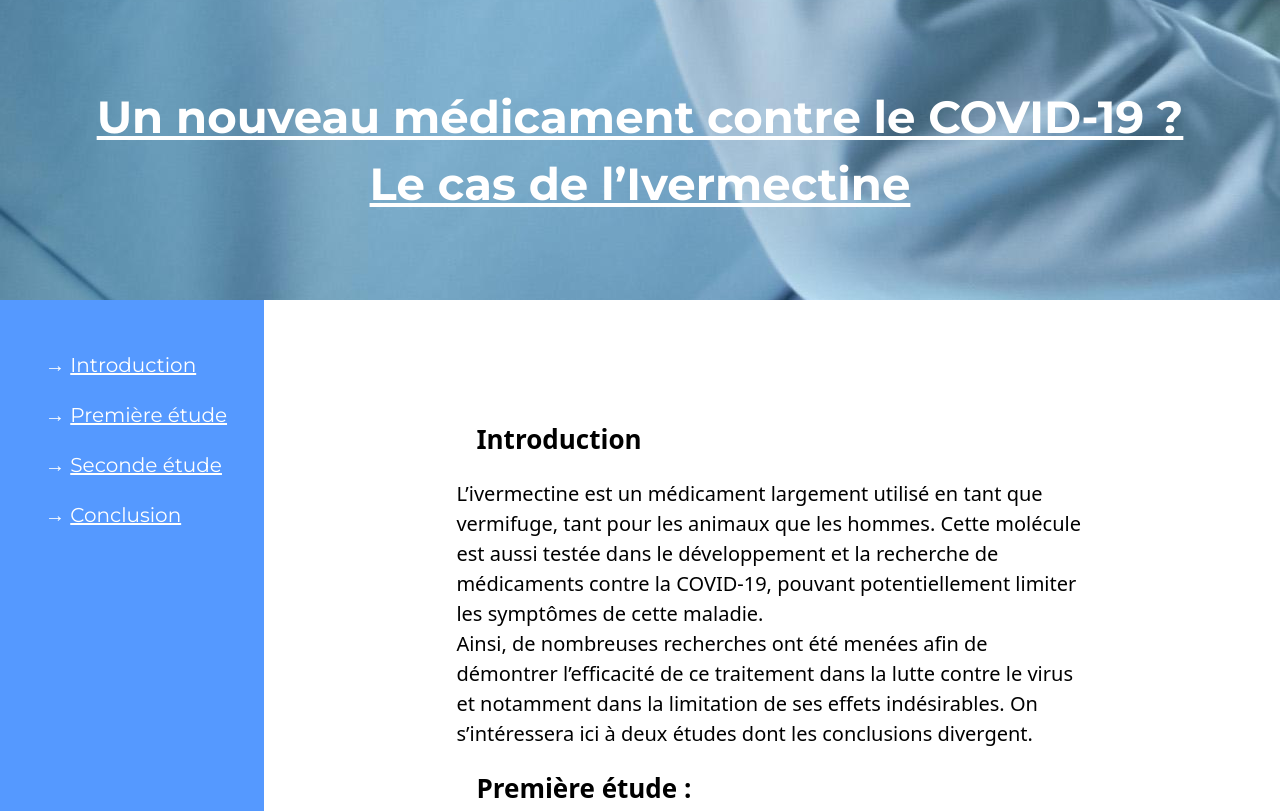
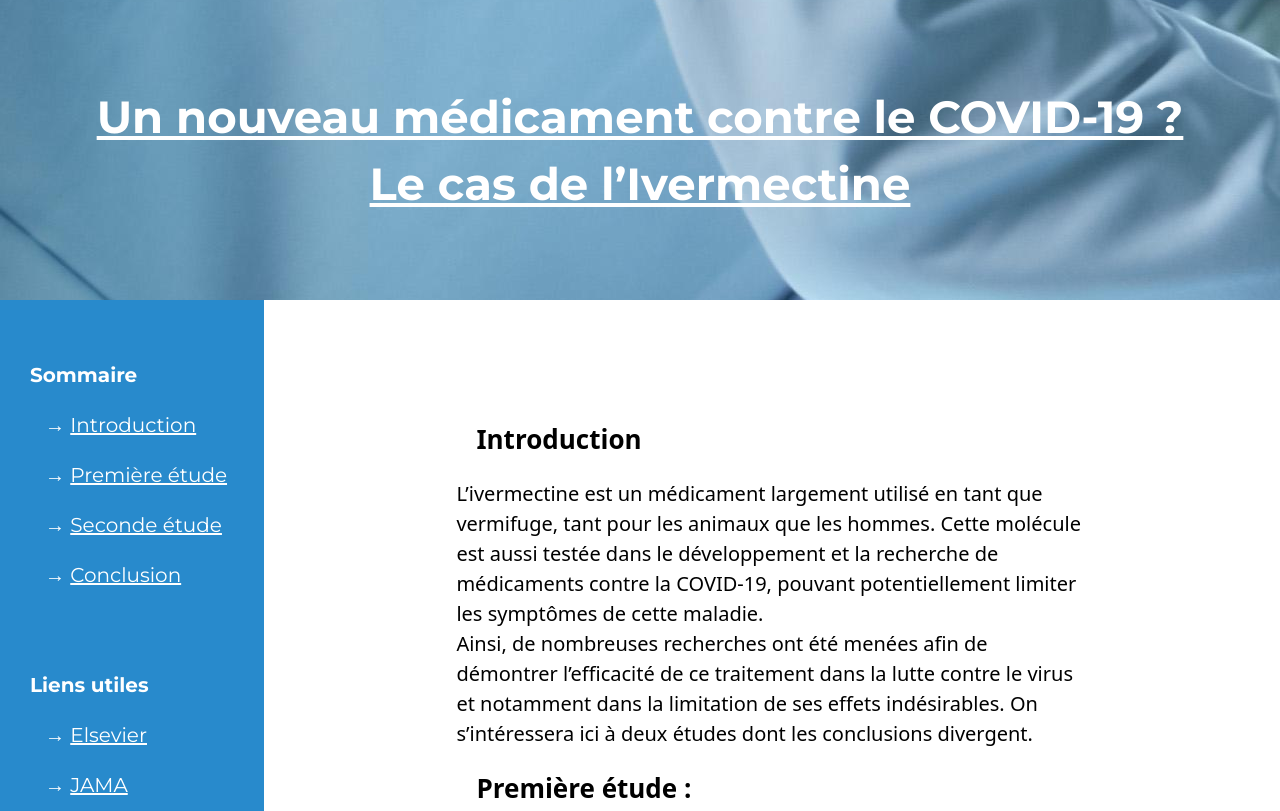
Before and after one commit to Raphac-sh/Article-Ivermectine, a plain HTML site: page index.html in a window 1280 px wide. Shown: the top 811 px of the page. Drawn offline with nearby package versions, Linux system fonts and the light colour scheme.

Commit message:
Final ajustment : graphics, useful links, colors

```diff
--- a/index.html
+++ b/index.html
@@ -14,6 +14,8 @@
   <main>
   <nav>
       <ul>
+      <br/>
+      <strong>Sommaire</strong>
           <li>
               <a href=#intro>Introduction</a>
           </li>
@@ -25,6 +27,14 @@
           </li>
           <li>
               <a href=#conclusion>Conclusion</a>
+          </li>
+      </br/><br/>
+      <strong>Liens utiles</strong>
+          <li>
+              <a href="https://www.sciencedirect.com/science/article/pii/S2214750021000445?via%3Dihub" target="_blank" rel="noopener noreferrer">Elsevier</a>
+          </li>
+          <li>
+              <a href="https://jamanetwork.com/journals/jama/fullarticle/2777389" target="_blank" rel="noopener noreferrer">JAMA</a>
           </li>
       </ul>
   </nav>
@@ -67,6 +77,7 @@
     <p>Elle fournit aussi des graphiques montrant l’évolution de la charge virale en
     fonction du temps pour les individus de chaque groupe. Ce graphique nous montre
     que les groupes 2, 3 et 4 ont réduit leur charge virale plus rapidement et efficacement.</p>
+    <img src="img/gr2.jpg">
     <p>Autrement, un tableau montre que des effets secondaires ont été reportés en plus grand nombre dans le groupe 1.</p>
 
     <p>Ces données permettent donc aux chercheurs de conclure que l’Ivermectine permet
--- a/style.css
+++ b/style.css
@@ -30,7 +30,7 @@ main {
 
 nav {
   color: #fff;
-  background-color: #59f;
+  background-color: #288ACC;
   font-size: 20px;
 
   display: block;
@@ -84,6 +84,10 @@ nav ul li a {
   margin: 15px 0;
 }
 
+#content img {
+    margin: 50px;
+}
+
 @media (max-width: 800px) {
   main {
     display: block;
```
Also changed, not shown: img/gr2.jpg (added).
